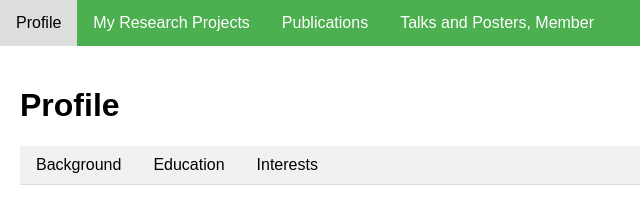
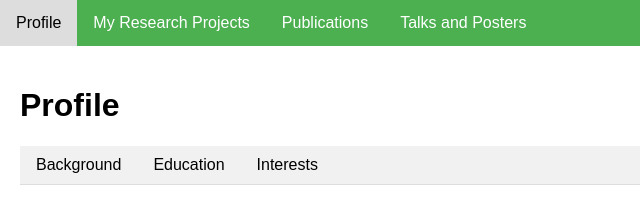
Before and after one commit to sarveshkesav/sarveshkesav.github.io, a plain HTML site: page index.html in a window 1280 px wide. Shown: the top 202 px of the page, 0-640 px from the left. Drawn offline with Linux system fonts and the light colour scheme.

Commit message:
Update index2.html

```diff
--- a/index1.html
+++ b/index.html
@@ -72,7 +72,7 @@
         <a href="#" class="tablink" onclick="openTab(event, 'Profile')" id="defaultOpen">Profile</a>
         <a href="#" class="tablink" onclick="openTab(event, 'ResearchProjects')">My Research Projects</a>
         <a href="#" class="tablink" onclick="openTab(event, 'Publications')">Publications</a>
-        <a href="#" class="tablink" onclick="openTab(event, 'TalksAndPosters')">Talks and Posters, Member</a>
+        <a href="#" class="tablink" onclick="openTab(event, 'TalksAndPosters')">Talks and Posters</a>
     </div>
 
     <div id="Profile" class="tabcontent">
```
